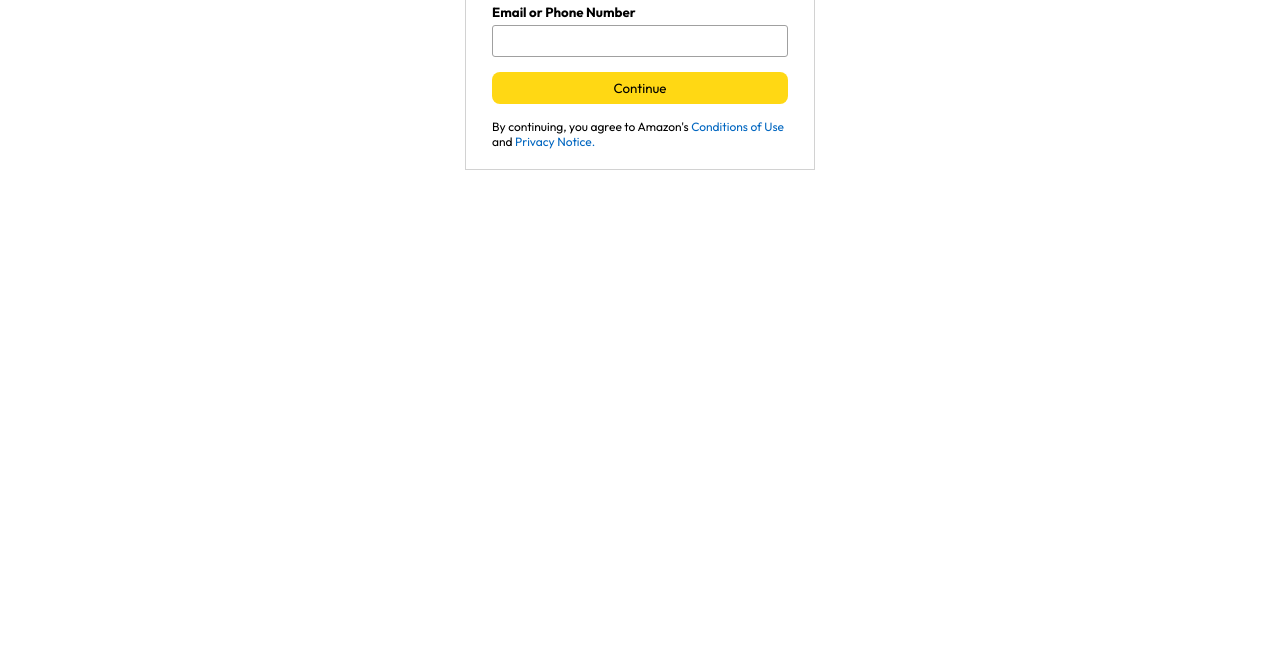
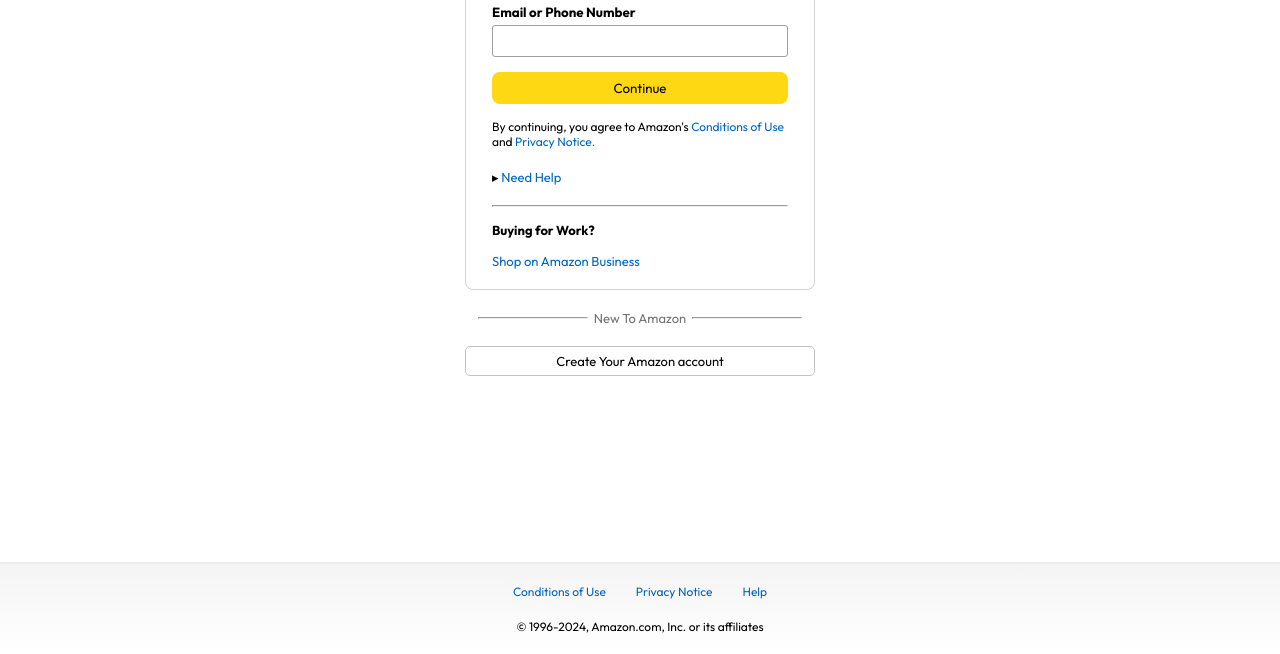
Before and after one commit to vinaykumarng/amazon_clone, a plain HTML site: page signin.html in a window 1280 px wide. Shown: the part 146-800 px from the top of the page. Drawn offline with Linux system fonts and the light colour scheme.

Commit message:
finished signin page

```diff
--- a/signin.css
+++ b/signin.css
@@ -17,6 +17,7 @@
 .signin-container{
     max-width: 350px;
     border: 1px solid #d2d2d2;
+    border-radius: 8px;
     margin: auto;
     margin-top: 20px;
     padding: 20px 26px;
@@ -56,6 +57,71 @@
 .signin-condition{
     font-size: 12px;
 }
-.signin-condition span{
+.signin-container p span{
     color: #0066c0;
 }
+.signin-help{
+    font-size: 13px;
+    margin: 20px 0;
+}
+.signin-container hr{
+    border: none solid #000;
+    height: 1px;
+    background: #d4d4d4;
+}
+.signin-container h4{
+    margin: 15px 0;
+    font-size: 13px;
+}
+.signin-business{
+    font-size: 13px;
+}
+.signin-bottom{
+    width: 350px;
+    font-size: 13px;
+    color: #737373;
+    margin: 20px auto;
+    display: flex;
+    align-items: center;
+    justify-content: center;
+    gap: 6px;
+}
+.signin-bottom hr{
+    border: none solid #000;
+    height: 1px;
+    background: #d4d4d4;
+    width: 110px;
+}
+.signin-signup-btn{
+    width: 350px;
+    height: 30px;
+    font-size: 13px;
+    background: white;
+    border-radius: 5px;
+    border: 1px solid #c3c3c3;
+}
+.signin-signup-btn:hover{
+    background: #f1f1f1;
+}
+footer{
+    width: 100%;
+    height: auto;
+    max-height: 200px;
+    margin-top: 20px;
+    padding: 20px 0;
+    position: fixed;
+    bottom: 0;
+    background: linear-gradient(to bottom, #f4f4f4,#fff);
+    border-top: 2px solid #ededed;
+    font-size: 12px;
+}
+footer .footer-links{
+    display: flex;
+    justify-content: center;
+    gap: 30px;
+    margin-bottom: 20px;
+}
+footer .footer-links a{
+    text-decoration: none;
+    color: #0066c0;
+}
--- a/signin.html
+++ b/signin.html
@@ -14,6 +14,24 @@
         <input type="text" name="" id="">
         <button>Continue</button>
         <p class="signin-condition">By continuing, you agree to Amazon's <span>Conditions of Use</span> and <span>Privacy Notice.</span></p>
+        <p class="signin-help">&#9656 <span>Need Help</span></p>
+        <hr>
+        <h4>Buying for Work?</h4>
+        <p class="signin-business"><span>Shop on Amazon Business</span></p>
     </div>
+    <div class="signin-bottom">
+        <hr>
+        <p>New To Amazon</p>
+        <hr>
+    </div>
+    <button class="signin-signup-btn">Create Your Amazon account</button>
+    <footer>
+        <div class="footer-links">
+            <a href="#">Conditions of Use</a>
+            <a href="#">Privacy Notice</a>
+            <a href="#">Help</a>
+        </div>
+        <p class="footer-copyright">© 1996-2024, Amazon.com, Inc. or its affiliates</p>
+    </footer>
 </body>
 </html>
```
